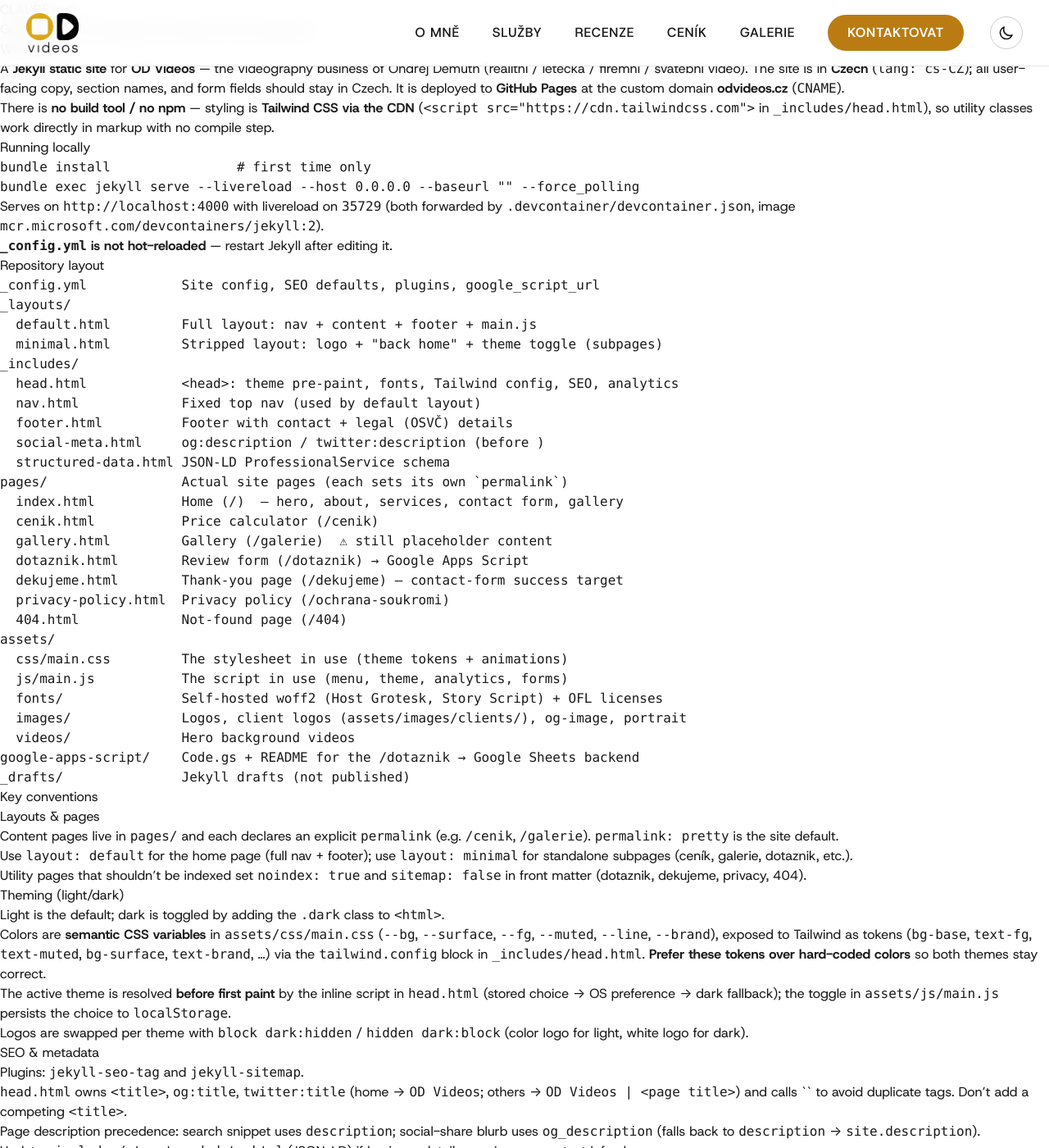
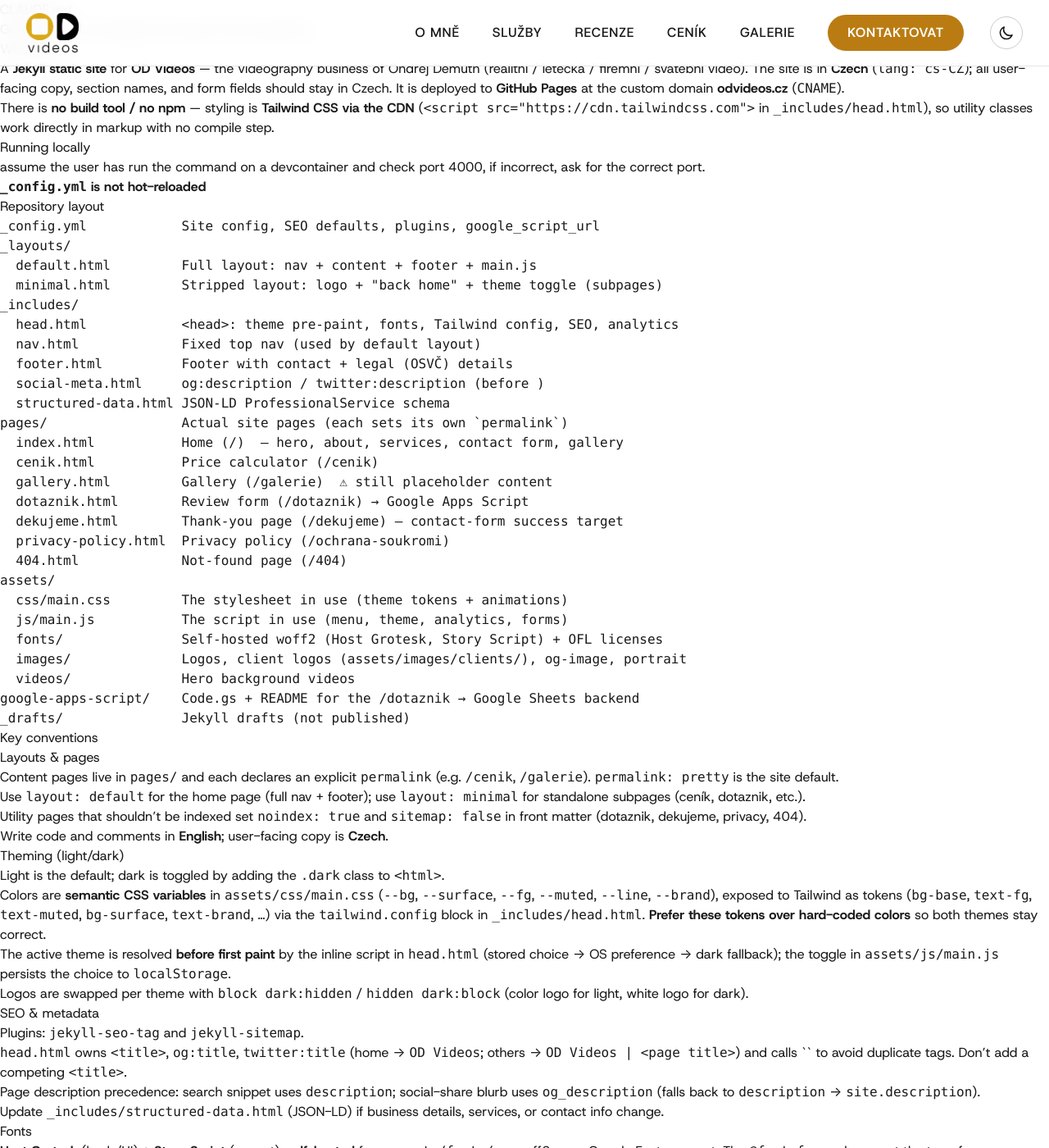
Before and after one commit to mtjns/od-videos, a Jekyll site: the page built from CLAUDE.md, in a window 1280 px wide and 1400 px high. Shown: the whole window at 82% size. Built offline with Jekyll 4.4.1, drawn with Linux system fonts in a browser that asks for light colours; nearby versions of some CDN libraries; our own code applies the rules of GitHub Pages for plain Markdown files; some of the changed text lies outside the part shown.

Commit message:
update claude

````diff
--- a/CLAUDE.md
+++ b/CLAUDE.md
@@ -16,15 +16,9 @@
 
 ## Running locally
 
-```bash
-bundle install                # first time only
-bundle exec jekyll serve --livereload --host 0.0.0.0 --baseurl "" --force_polling
-```
+assume the user has run the command on a devcontainer and check port 4000, if incorrect, ask for the correct port.
 
-Serves on `http://localhost:4000` with livereload on `35729` (both forwarded by
-`.devcontainer/devcontainer.json`, image `mcr.microsoft.com/devcontainers/jekyll:2`).
-
-**`_config.yml` is not hot-reloaded** — restart Jekyll after editing it.
+**`_config.yml` is not hot-reloaded**
 
 ## Repository layout
 
@@ -63,9 +57,10 @@
 - Content pages live in `pages/` and each declares an explicit `permalink`
   (e.g. `/cenik`, `/galerie`). `permalink: pretty` is the site default.
 - Use `layout: default` for the home page (full nav + footer); use
-  `layout: minimal` for standalone subpages (ceník, galerie, dotaznik, etc.).
+  `layout: minimal` for standalone subpages (ceník, dotaznik, etc.).
 - Utility pages that shouldn't be indexed set `noindex: true` and
   `sitemap: false` in front matter (dotaznik, dekujeme, privacy, 404).
+- Write code and comments in **English**; user-facing copy is **Czech**.
 
 ### Theming (light/dark)
 - Light is the default; dark is toggled by adding the `.dark` class to `<html>`.
@@ -153,10 +148,6 @@
   `404.html` template duplicate was deleted; don't reintroduce a competing
   `permalink: /404`.
 
-`README.md` is now current — it accurately describes the OD Videos Jekyll site
-(tech stack, structure, local dev), so it can be trusted as a companion to this
-file.
-
 ## Git workflow
 
 - Deployment is automatic via GitHub Pages on push to the default branch (`main`).
````
